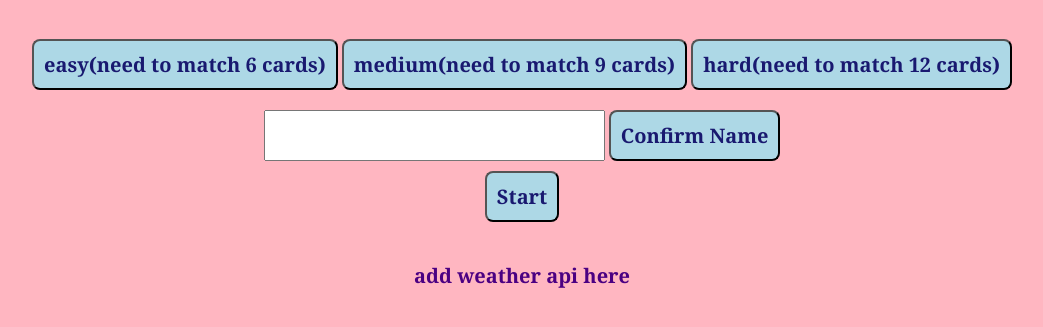
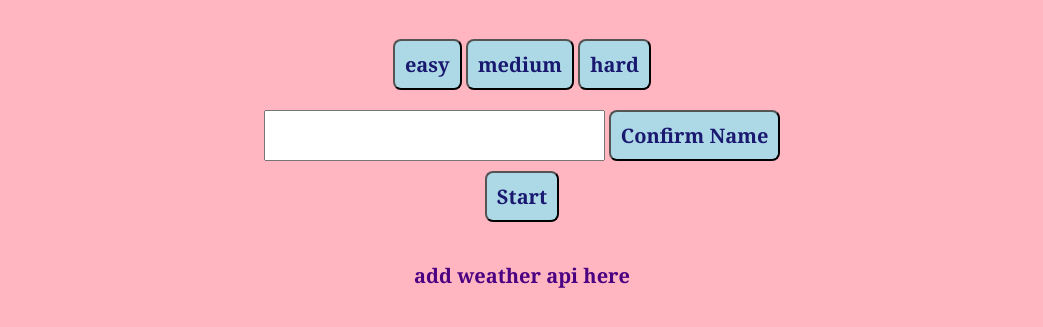
Before and after one commit to munamoha/Photo-Memory-1012-, a website: page homePage.html in a window 1280 px wide. Shown: the part 125-452 px from the top of the page, without its empty margins (118-1161 px from the left). Drawn offline with nearby package versions, Linux system fonts and the light colour scheme.

Commit message:
Add files via upload

```diff
--- a/homePage.html
+++ b/homePage.html
@@ -9,6 +9,8 @@
   <title> Photo Memory! </title>
 
   <link rel="stylesheet" type="text/css" href="finalProject.css" title="style" />
+  <script src="https://ajax.googleapis.com/ajax/libs/jquery/3.3.1/jquery.min.js"></script>
+  <script src="finalProjectClient.js"></script>
 </head>
 <body>
 	<header>
@@ -16,9 +18,9 @@
   </header>
 
 <div class="difficulty">
-<button onclick = "difficulty(1)">easy(need to match 6 cards)</button>
-<button onclick = "difficulty(2)">medium(need to match 9 cards)</button>
-<button onclick = "difficulty(3)">hard(need to match 12 cards)</button>
+<button id = "easy"> easy </button>
+<button id = "medium"> medium </button>
+<button id = "hard"> hard </button>
 </div>
 
 <div class="name">
@@ -27,7 +29,7 @@
 </div>
 
 
-<button onClick = "startGame()">Start</button>
+<button onclick = "startGame()"> Start </button>
 <footer>
 	<p> add weather api here </p>
 </footer>
```
